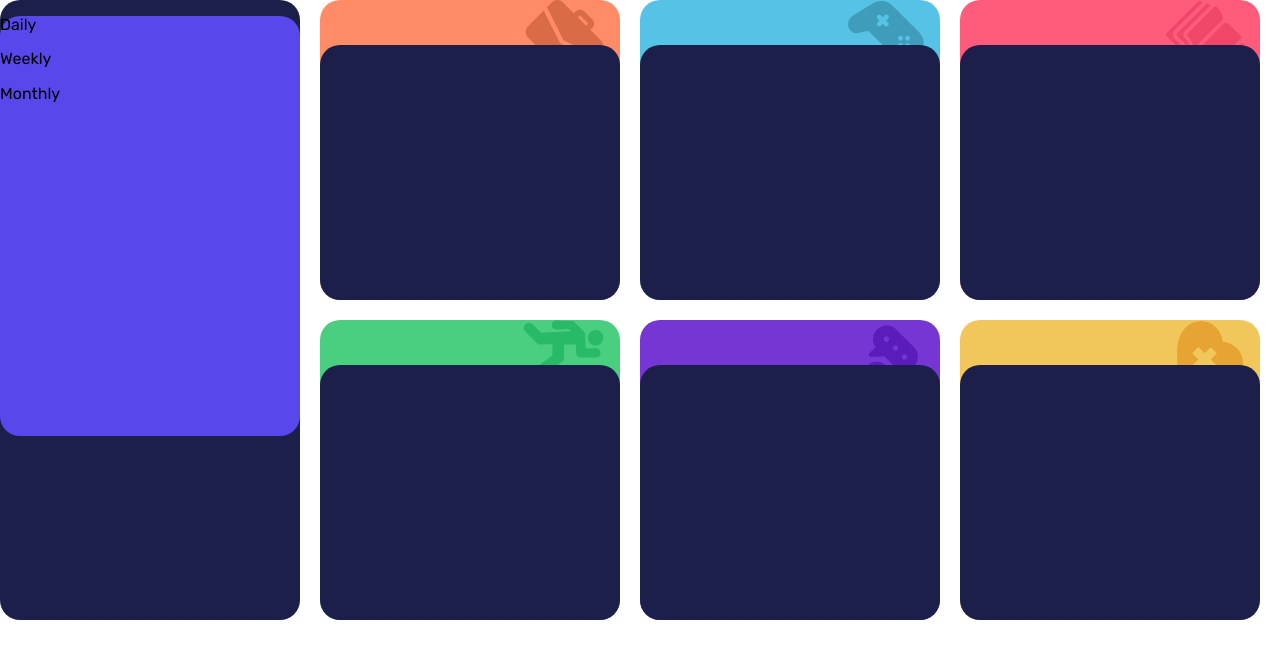
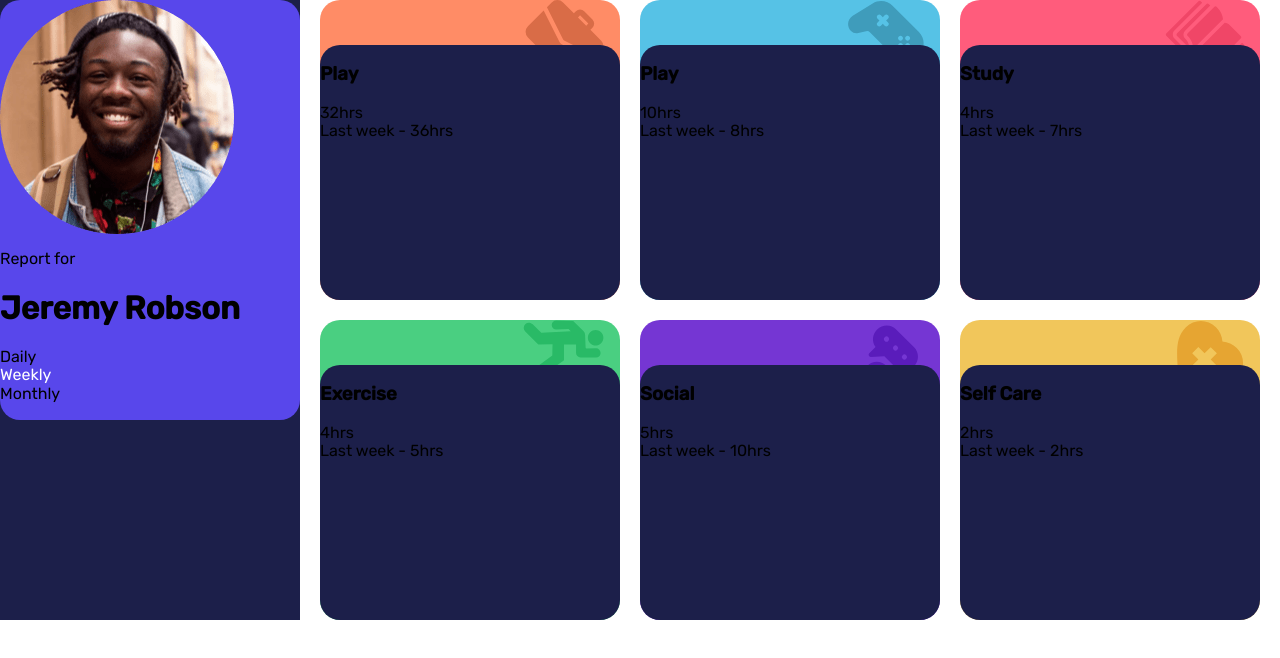
Before and after one commit to KarimTDiaz/time-tracking-practice, a website built with Vite: page src/index.html in a window 1280 px wide. Built offline with nearby package versions, Linux system fonts and the light colour scheme; some packages are replaced by stand-ins of ours.

Commit message:
Time Tracking

```diff
--- a/src/index.html
+++ b/src/index.html
@@ -16,56 +16,92 @@
     <header class="header"></header>
     <main class="main">
       <div id="cards" class="cards-container">
-        <div class="card card--profile">
+        <div class="card--profile">
           <div class="profile-name">
           </div>
           <div class="profile-frequency">
-            <p id="daily" class="text">Daily</p>
-            <p id="weekly" class="text">Weekly</p>
-            <p id="monthly" class="text">Monthly</p>
+            <img
+            class="card__image"
+            src="assets/images/image-jeremy.png"
+            alt="Jeremy image"
+          />
+          <p class="card__report">Report for</p>
+          <h1 class="card__name">Jeremy Robson</h1>
+          <nav class="card__select">
+
+            <ul id="card-list" class="card__list">
+              <li class="card__list-item text" data-filter="daily">Daily</li>
+              <li
+                class="card__list-item card__list-item--active text--active"
+                data-filter="weekly"
+              >
+                Weekly
+              </li>
+              <li class="card__list-item text" data-filter="monthly">Monthly</li>
+            </ul>
+          </nav>
           </div>
         </div>
         <div class="card card--work">
           <div class="card-info">
-            <p class="text"></p>
-            <p class="text"></p>
-            <p class="text"></p>
+            <h3 class="card__title">Play</h3>
+            <span class="card__current"></span>
+            <div class="card__footer">
+              <span class="card__last">Last week - </span>
+              <span class="card__previous"></span>
+            </div>
           </div>
         </div>
         <div class="card card--play">
           <div class="card-info">
-            <p class="text"></p>
-            <p class="text"></p>
-            <p class="text"></p>
+            <h3 class="card__title">Play</h3>
+            <span class="card__current"></span>
+            <div class="card__footer">
+              <span class="card__last">Last week - </span>
+              <span class="card__previous"></span>
+            </div>
           </div>
         </div>
         <div class="card card--study">
           <div class="card-info">
-            <p class="text"></p>
-            <p class="text"></p>
-            <p class="text"></p>
+            <h3 class="card__title">Study</h3>
+            <span class="card__current"></span>
+            <div class="card__footer">
+              <span class="card__last">Last week - </span>
+              <span class="card__previous"></span>
+            </div>
           </div>
         </div>
         <div class="card card--excercise">
           <div class="card-info">
-            <p class="text"></p>
-            <p class="text"></p>
-            <p class="text"></p>
+            <h3 class="card__title">Exercise</h3>
+            <span class="card__current"></span>
+            <div class="card__footer">
+              <span class="card__last">Last week - </span>
+              <span class="card__previous"></span>
+            </div>
           </div>
         </div>
 
         <div class="card card--social">
           <div class="card-info">
-            <p class="text"></p>
-            <p class="text"></p>
-            <p class="text"></p>
+            <h3 class="card__title">Social</h3>
+        <span class="card__current"></span>
+        <div class="card__footer">
+          <span class="card__last">Last week - </span>
+          <span class="card__previous"></span>
+        </div>
           </div>
         </div>
+
         <div class="card card--selfcare">
           <div class="card-info">
-            <p class="text"></p>
-            <p class="text"></p>
-            <p class="text"></p>
+            <h3 class="card__title">Self Care</h3>
+            <span class="card__current"></span>
+            <div class="card__footer">
+              <span class="card__last">Last week - </span>
+              <span class="card__previous"></span>
+            </div>
           </div>
         </div>
       </div>
--- a/src/js/index.js
+++ b/src/js/index.js
@@ -1,6 +1,12 @@
 // El styles lo importamos aquí, ya se carga después al compilar todo
 import '../scss/styles.scss';
 import { printInfo } from './print-info.js';
+import { textSelected } from './text-selected.js';
 const cardsElement = document.getElementById('cards');
 
-printInfo(cardsElement);
+printInfo('weekly');
+cardsElement.addEventListener('click', ev => {
+  printInfo(ev.target.dataset.filter);
+  const currentElement = ev.target;
+  textSelected(currentElement);
+});
--- a/src/js/print-info.js
+++ b/src/js/print-info.js
@@ -1,17 +1,16 @@
 const fetchData = url => fetch(url);
+const cards = document.querySelectorAll('.card-info');
 
-const printInfo = cards => {
+const printInfo = ev => {
   const requestInfo = fetchData('/data.json');
   requestInfo
     .then(response => response.json())
     .then(data => {
-      for (let index = 0; index <= 6; index++) {
-        cards.children[index] + 1;
-        for (let j = 0; j < 3; j++) {
-          console.log(cards.children[index].children[j]);
-          console.log(data[index]);
-        }
-      }
+      data.forEach((card, i) => {
+        cards[i].children[1].textContent = card.timeframes[ev].current + 'hrs';
+        cards[i].children[2].children[1].textContent =
+          card.timeframes[ev].previous + 'hrs';
+      });
     });
 };
 export { printInfo };
--- /dev/null
+++ b/src/js/text-selected.js
@@ -0,0 +1,10 @@
+const cardFrequencyElement = document.getElementById('card-list');
+
+const textSelected = element => {
+  [...cardFrequencyElement.children].forEach(li => {
+    li.classList.remove('card__list-item--active');
+  });
+  element.classList.add('card__list-item--active');
+};
+
+export { textSelected };
--- a/src/scss/blocks/texts.scss
+++ b/src/scss/blocks/texts.scss
@@ -1,3 +1,11 @@
 .text{
     cursor: pointer;
+
+
 }
+
+.card__list-item{
+    &--active{
+        color: var(--letter-color);
+    }
+}
```
